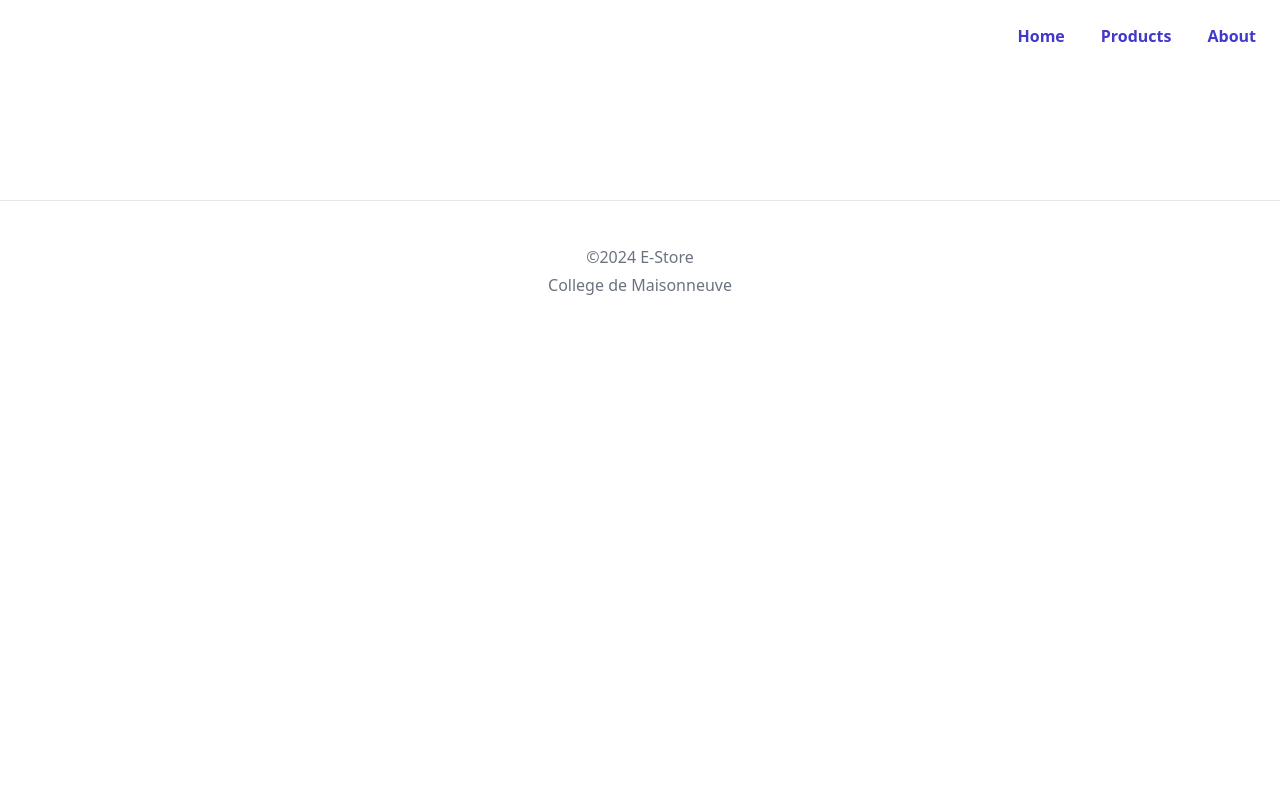
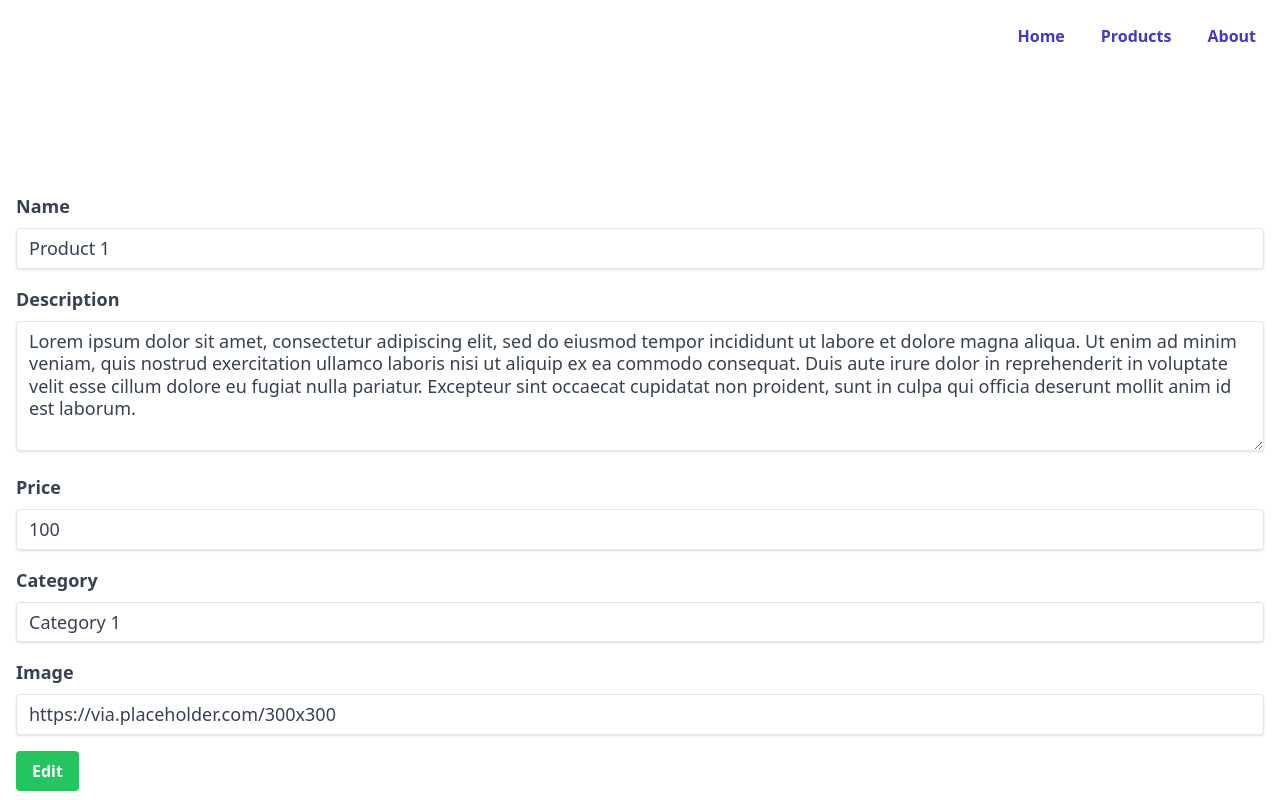
Before and after one commit to RostyslavLu/TP2-React, a React (Create React App) app: page /products/1/edit in a window 1280 px wide. Shown: the top 800 px of the page. Built offline with nearby package versions, Linux system fonts and the light colour scheme.

Commit message:
editProduct

```diff
--- a/src/App.js
+++ b/src/App.js
@@ -3,6 +3,7 @@ import Header from './assets/components/Header';
 import Footer from './assets/components/Footer';
 import About from './assets/components/About';
 import Home from './assets/components/Home';
+import EditProduct from './assets/components/EditProduct';
 import ProductDetails from './assets/components/ProductDetails';
 import { useState, useEffect } from 'react';
 import { BrowserRouter, Route, Routes } from 'react-router-dom';
@@ -101,14 +102,21 @@ export default function App() {
     setProducts([...products, newProduct])
   }
 
+
+  const editProduct = (updatedProduct) => {
+    setProducts(products.map((product) =>
+      product.id === updatedProduct.id ? updatedProduct : product
+    ));
+  }
   return (
     <BrowserRouter >
       <div className="min-h-screen">
         <Header />
         <Routes>
           <Route path="/" element={<Home />} />
-          <Route path="/products" element={<Products products={products} onAdd={addProduct} onDelete={deleteProduct} />} />
+          <Route path="/products" element={<Products products={products} onAdd={addProduct} onEdit={editProduct} onDelete={deleteProduct} />} />
           <Route path="/products/:id" element={<ProductDetails products={products} />} />
+          <Route path="/products/:id/edit" element={<EditProduct products={products} onEdit={editProduct} />} />
           <Route path="/about" element={<About />} />
         </Routes>
         <Footer />
--- a/src/assets/components/AddProduct.js
+++ b/src/assets/components/AddProduct.js
@@ -19,9 +19,11 @@ const AddProduct = ({onAdd}) => {
         setImage('https://via.placeholder.com/300x300');
     }
     return (
+
         <form className="w-2/3" onSubmit={onSubmit}>
+            <h1 className="text-3xl font-bold text-center">Add Product</h1>
             <div className="form-control flex flex-col">
-                <label className="mt-2">Nom</label>
+                <label className="mt-2">Name</label>
                 <input className="border p-1" type="text" placeholder="Ajouter un nom" value={name} onChange={(e)=>setName(e.target.value)}/>
             </div>
             <div className="form-control flex flex-col">
@@ -29,18 +31,18 @@ const AddProduct = ({onAdd}) => {
                 <textarea className="border p-1" value={description} placeholder="Ajouter un description" rows={4} onChange={(e)=>setDescription(e.target.value)}>{description}</textarea>
             </div>
             <div className="form-control flex flex-col">
-                <label className="mt-2">Prix</label>
+                <label className="mt-2">Price</label>
                 <input className="border p-1" type="number" placeholder="Ajouter un prix" value={price} onChange={(e)=>setPrice(e.target.value)}/>
             </div>
             <div className="form-control flex flex-col">
-                <label className="mt-2">Catégorie</label>
+                <label className="mt-2">Category</label>
                 <input className="border p-1" type="text" placeholder="Ajouter une catégorie" value={category} onChange={(e)=>setCategory(e.target.value)}/>
             </div>
             <div className="form-control flex flex-col">
                 <label className="mt-2">Image</label>
                 <input className=" border p-1" type="text" placeholder="Ajouter une image" value={image} onChange={(e)=>setImage(e.target.value)}/>
             </div>
-            <input type="submit" value="Enregistrer" className="btn btn-green btn-block text-lg font-bold text-indigo-700 mt-4 cursor-pointer" />
+            <input type="submit" value="Save" className="btn btn-green btn-block text-lg font-bold text-indigo-700 mt-4 cursor-pointer" />
         </form>
     )
 }
--- a/src/assets/components/EditProduct.js
+++ b/src/assets/components/EditProduct.js
@@ -1,3 +1,69 @@
+import { useState, useEffect } from 'react';
+import { useParams } from 'react-router-dom';
+import { useNavigate } from 'react-router-dom';
+const EditProduct = ({ products, onEdit }) => {
+    const { id } = useParams();
+    const productId = Number(id);
+    const navigate = useNavigate();
 
-const EditProduct = ({ products, setProducts }) => {
-}
+    const product = products.find((product) => product.id === productId);
+
+    const [name, setName] = useState('');
+    const [description, setDescription] = useState('');
+    const [price, setPrice] = useState('');
+    const [category, setCategory] = useState('');
+    const [image, setImage] = useState('');
+
+    useEffect(() => {
+
+      if (product) {
+        setName(product.name || '');
+        setDescription(product.description || '');
+        setPrice(product.price || '');
+        setCategory(product.category || '');
+        setImage(product.image || '');
+      }
+    }, [product]);
+
+    const onSubmit = (e) => {
+      e.preventDefault();
+      onEdit({ id: productId, name, description, price, category, image });
+        navigate('/products');
+    };
+    return (
+        <div className="md:container md:mx-auto min-h-[70vh]">
+
+
+                <div className="flex flex-col items-left justify-center p-4 col-span-2 md:col-span-1">
+                    <form onSubmit={onSubmit}>
+                        <div className="mb-4">
+                            <label className="block mb-2 text-lg font-bold text-gray-700">Name</label>
+                            <input className="w-full px-3 py-2 text-lg leading-tight text-gray-700 border rounded shadow appearance-none focus:outline-none focus:shadow-outline" name='name' type="text" placeholder="Product name" value={name} onChange={(e) => setName(e.target.value)} />
+                        </div>
+                        <div className="mb-4">
+                            <label className="block mb-2 text-lg font-bold text-gray-700">Description</label>
+                            <textarea className="w-full px-3 py-2 text-lg leading-tight text-gray-700 border rounded shadow appearance-none focus:outline-none focus:shadow-outline" rows="5" placeholder="Product description" value={description} onChange={(e) => setDescription(e.target.value)}></textarea>
+                        </div>
+                        <div className="mb-4">
+                            <label className="block mb-2 text-lg font-bold text-gray-700">Price</label>
+                            <input className="w-full px-3 py-2 text-lg leading-tight text-gray-700 border rounded shadow appearance-none focus:outline-none focus:shadow-outline" type="number" placeholder="Product price" value={price} onChange={(e) => setPrice(e.target.value)} />
+                        </div>
+                        <div className="mb-4">
+                            <label className="block mb-2 text-lg font-bold text-gray-700">Category</label>
+                            <input className="w-full px-3 py-2 text-lg leading-tight text-gray-700 border rounded shadow appearance-none focus:outline-none focus:shadow-outline" type="text" placeholder="Product category" value={category} onChange={(e) => setCategory(e.target.value)} />
+                        </div>
+                        <div className="mb-4">
+                            <label className="block mb-2 text-lg font-bold text-gray-700">Image</label>
+                            <input className="w-full px-3 py-2 text-lg leading-tight text-gray-700 border rounded shadow appearance-none focus:outline-none focus:shadow-outline" type="text" placeholder="Product image" value={image} onChange={(e) => setImage(e.target.value)} />
+                        </div>
+                        <div className="flex items-center justify-between">
+                            <button className="px-4 py-2 font-bold text-white bg-green-500 rounded hover:bg-green-700 focus:outline-none focus:shadow-outline" type="submit">Edit</button>
+                        </div>
+                    </form>
+                </div>
+
+        </div>
+    )
+};
+
+export default EditProduct;
--- a/src/assets/components/ProductDetails.js
+++ b/src/assets/components/ProductDetails.js
@@ -1,7 +1,7 @@
 import { useParams } from "react-router-dom";
 import { Link } from "react-router-dom";
 
-const ProductDetails = ({ products,  setProducts }) => {
+const ProductDetails = ({ products }) => {
     const { id } = useParams();
     const product = products.find((product) => product.id === Number(id));
     return (
@@ -15,10 +15,8 @@ const ProductDetails = ({ products,  setProducts }) => {
                     <p className="text-xl font-bold mt-5">{product.category}</p>
                     <p className="text-xl font-bold">${product.price}</p>
                     <p className="text-xl">{product.description}</p>
-                    <Link to={`/products/${product.id}/edit`} className="text-left text-xl text-indigo-700 font-bold mt-4">Edit</Link>
                 </div>
             </div>
-
         </div>
     )
 }
--- a/src/assets/components/Products.js
+++ b/src/assets/components/Products.js
@@ -1,5 +1,7 @@
 import AddProduct from "./AddProduct";
 import SingleProduct from "./SingleProduct";
+
+import { Link } from "react-router-dom";
 
 const Products = ({ products, onAdd, onDelete }) => {
     return (
@@ -11,7 +13,11 @@ const Products = ({ products, onAdd, onDelete }) => {
                 {products.length > 0 ? (
 
                     products.map((product) => (
-                        <SingleProduct key={product.id} onDelete={onDelete} product={product} />
+                        <div key={product.id}>
+                        <SingleProduct onDelete={onDelete} product={product} />
+                        <Link to={`/products/${product.id}/edit`}>Edit</Link>
+                      </div>
+
                     ))
                 ) : (
                     <div className="p-4 mb-4 text-sm text-center text-red-800 rounded-lg bg-red-50 font-bold col-span-2">Empty list</div>
--- a/src/assets/components/SingleProduct.js
+++ b/src/assets/components/SingleProduct.js
@@ -14,7 +14,7 @@ const SingleProduct = ({ product, onDelete }) => {
                 <Link to={`/products/${product.id}`} className="text-green-500 float-left font-bold cursor-pointer">Details</Link>
             </div>
 
-            <div class="flex-1">
+            <div className="flex-1">
                 <FaTimes className="text-red-500 float-right m-4 cursor-pointer" onClick={()=>onDelete(product.id)}/>
             </div>
 
```
